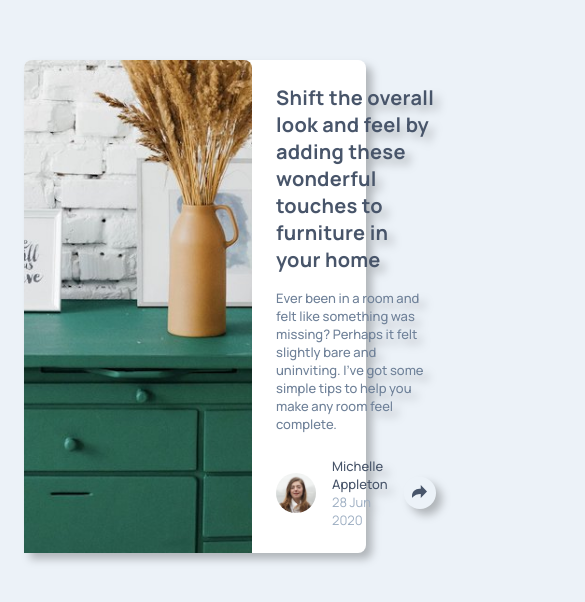
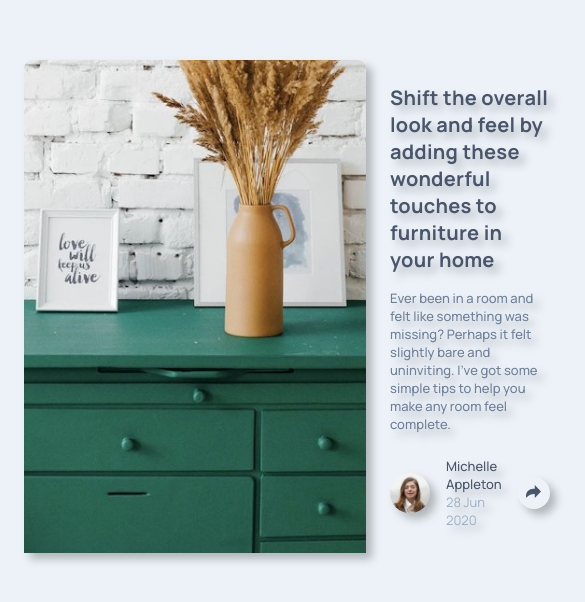
Before and after one commit to KiroLakestrike/article-preview-component, a React (Vite) app: page / in a window 390 px wide. Shown: the part 116-718 px from the top of the page, 585 px wide, since content can reach past the window. Built offline with nearby package versions, Linux system fonts and the light colour scheme.

Commit message:
feat: Enhance layout and responsiveness for card and ShareToast components

```diff
--- a/src/css/style.css
+++ b/src/css/style.css
@@ -127,7 +127,7 @@ main {
         overflow: visible;
     }
 
-    .card-container img {
+    .card-container + img {
         max-width: 14.25rem;
         height: auto;
         border-radius: 0.5rem 0.5rem 0 0;
```
Also changed, not shown: 1 other file (tests, documents, lock files or other folders).
